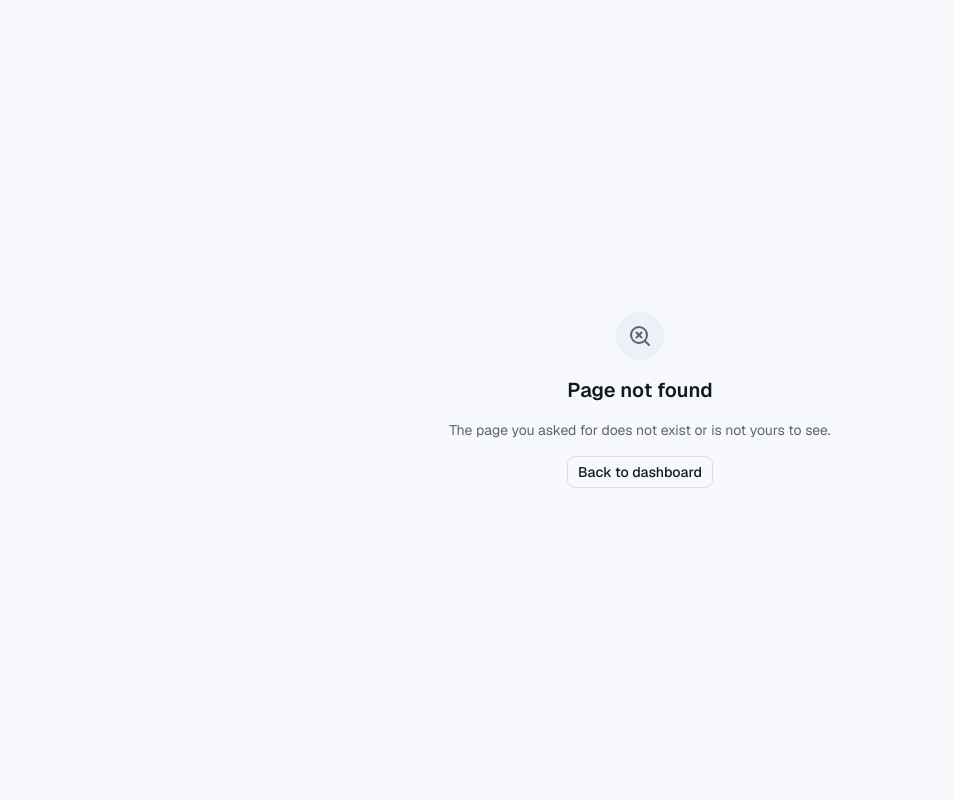
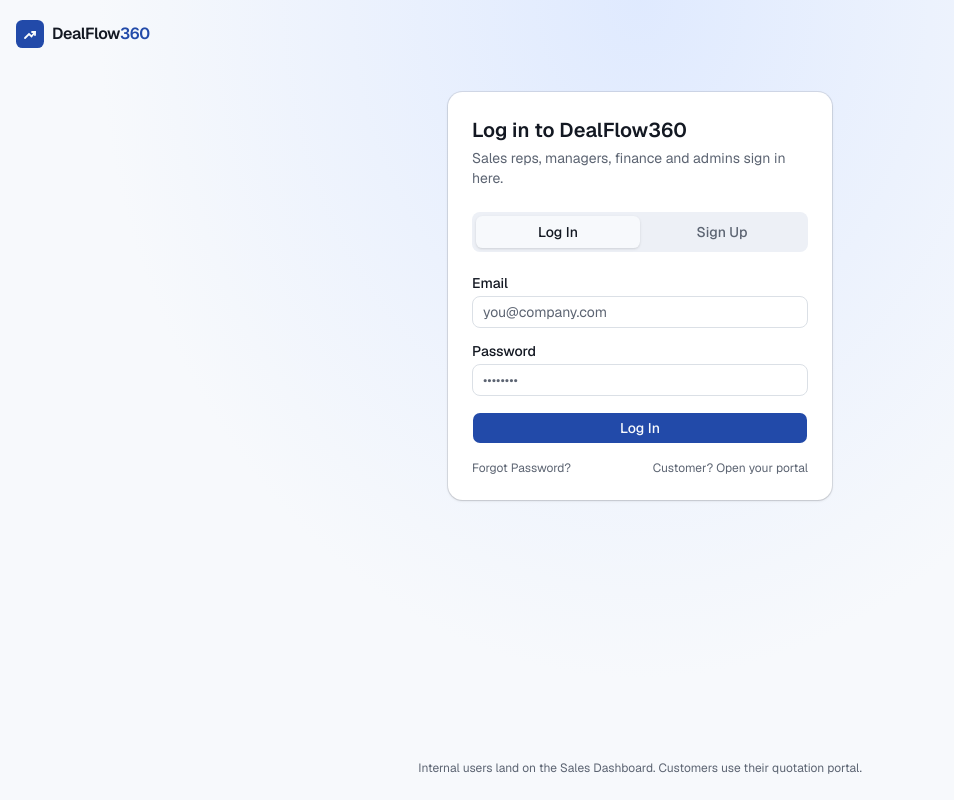
Before and after one commit to kuntardivyang/dealflow360, a Next.js app: page /login in a window 1280 px wide. Before the commit this address had no page. Shown: the whole page, without its empty margins (0-954 px from the left). Built offline with nearby package versions, Linux system fonts and the light colour scheme; no server answers.

Commit message:
20: Log In / Sign Up screens with inline field errors, Forgot Password link and portal link; already signed-in users are sent to the dashboard

```diff
--- /dev/null
+++ b/src/app/(auth)/layout.tsx
@@ -0,0 +1,18 @@
+// Owner: B. Frame for login and signup: no workspace navigation, centered card.
+import { Brand } from "@/components/shell/brand";
+
+export default function AuthLayout({ children }: { children: React.ReactNode }) {
+  return (
+    <div className="flex min-h-dvh flex-col bg-[radial-gradient(ellipse_at_top,var(--accent),transparent_60%)]">
+      <header className="mx-auto w-full max-w-[1400px] px-4 py-5">
+        <Brand href="/" />
+      </header>
+      <main className="flex flex-1 items-start justify-center px-4 pb-16 pt-6">
+        <div className="w-full max-w-sm rounded-2xl bg-card p-6 shadow-sm ring-1 ring-foreground/10">{children}</div>
+      </main>
+      <footer className="pb-6 text-center text-xs text-muted-foreground">
+        Internal users land on the Sales Dashboard. Customers use their quotation portal.
+      </footer>
+    </div>
+  );
+}
--- /dev/null
+++ b/src/app/(auth)/login/page.tsx
@@ -0,0 +1,21 @@
+import { redirect } from "next/navigation";
+import { loginAction } from "@/app/(internal)/actions/auth";
+import { AuthForm } from "@/components/auth/auth-form";
+import { getSessionUser, safeNextPath } from "@/lib/auth/internal";
+
+export const metadata = { title: "Log In" };
+
+export default async function LoginPage({ searchParams }: { searchParams: Promise<{ next?: string }> }) {
+  const { next } = await searchParams;
+  if (await getSessionUser()) redirect(safeNextPath(next));
+  const safeNext = next && safeNextPath(next) !== "/dashboard" ? safeNextPath(next) : undefined;
+  return (
+    <>
+      <div className="mb-6 space-y-1">
+        <h1 className="font-heading text-xl font-semibold">Log in to DealFlow360</h1>
+        <p className="text-sm text-muted-foreground">Sales reps, managers, finance and admins sign in here.</p>
+      </div>
+      <AuthForm mode="login" action={loginAction} next={safeNext} />
+    </>
+  );
+}
--- /dev/null
+++ b/src/app/(auth)/signup/page.tsx
@@ -0,0 +1,19 @@
+import { redirect } from "next/navigation";
+import { signupAction } from "@/app/(internal)/actions/auth";
+import { AuthForm } from "@/components/auth/auth-form";
+import { getSessionUser } from "@/lib/auth/internal";
+
+export const metadata = { title: "Sign Up" };
+
+export default async function SignupPage() {
+  if (await getSessionUser()) redirect("/dashboard");
+  return (
+    <>
+      <div className="mb-6 space-y-1">
+        <h1 className="font-heading text-xl font-semibold">Create your account</h1>
+        <p className="text-sm text-muted-foreground">For internal users. Customer access comes from the quotation link your rep sends.</p>
+      </div>
+      <AuthForm mode="signup" action={signupAction} />
+    </>
+  );
+}
--- /dev/null
+++ b/src/components/auth/auth-form.tsx
@@ -0,0 +1,125 @@
+"use client";
+
+import Link from "next/link";
+import { useActionState } from "react";
+import { Loader2 } from "lucide-react";
+import { Button } from "@/components/ui/button";
+import { Input } from "@/components/ui/input";
+import { Label } from "@/components/ui/label";
+import type { AuthFormState } from "@/app/(internal)/actions/auth";
+import { cn } from "@/lib/utils";
+
+type Mode = "login" | "signup";
+
+function Field({
+  id,
+  label,
+  errors,
+  children,
+}: {
+  id: string;
+  label: string;
+  errors?: string[];
+  children: React.ReactNode;
+}) {
+  return (
+    <div className="space-y-1.5">
+      <Label htmlFor={id}>{label}</Label>
+      {children}
+      {errors?.length ? (
+        <p id={`${id}-error`} role="alert" className="text-xs text-destructive">
+          {errors[0]}
+        </p>
+      ) : null}
+    </div>
+  );
+}
+
+/** Log In / Sign Up form (mockup screen 1). Field errors come back from the server action. */
+export function AuthForm({
+  mode,
+  action,
+  next,
+}: {
+  mode: Mode;
+  action: (prev: AuthFormState, form: FormData) => Promise<AuthFormState>;
+  next?: string;
+}) {
+  const [state, formAction, pending] = useActionState(action, null);
+  const errors = state && !state.ok ? state.fieldErrors ?? {} : {};
+  const generic = state && !state.ok && !state.fieldErrors ? state.message : null;
+
+  return (
+    <div className="space-y-6">
+      <nav aria-label="Log in or sign up" className="grid grid-cols-2 rounded-lg bg-muted p-1 text-sm font-medium">
+        {(["login", "signup"] as const).map((m) => (
+          <Link
+            key={m}
+            href={m === "login" ? (next ? `/login?next=${encodeURIComponent(next)}` : "/login") : "/signup"}
+            aria-current={mode === m ? "page" : undefined}
+            className={cn(
+              "rounded-md py-1.5 text-center transition-colors",
+              mode === m ? "bg-background text-foreground shadow-sm" : "text-muted-foreground hover:text-foreground",
+            )}
+          >
+            {m === "login" ? "Log In" : "Sign Up"}
+          </Link>
+        ))}
+      </nav>
+
+      <form action={formAction} className="space-y-4" noValidate>
+        {next ? <input type="hidden" name="next" value={next} /> : null}
+        {mode === "signup" ? (
+          <Field id="name" label="Full name" errors={errors.name}>
+            <Input id="name" name="name" autoComplete="name" required aria-invalid={!!errors.name} placeholder="Riya Rao" />
+          </Field>
+        ) : null}
+        <Field id="email" label="Email" errors={errors.email}>
+          <Input
+            id="email"
+            name="email"
+            type="email"
+            autoComplete="email"
+            required
+            aria-invalid={!!errors.email}
+            placeholder="you@company.com"
+            defaultValue={mode === "login" ? "" : undefined}
+          />
+        </Field>
+        <Field id="password" label="Password" errors={errors.password}>
+          <Input
+            id="password"
+            name="password"
+            type="password"
+            autoComplete={mode === "login" ? "current-password" : "new-password"}
+            required
+            minLength={mode === "signup" ? 8 : 1}
+            aria-invalid={!!errors.password}
+            placeholder={mode === "signup" ? "At least 8 characters" : "••••••••"}
+          />
+        </Field>
+        {generic ? (
+          <p role="alert" className="rounded-md bg-destructive/10 px-3 py-2 text-sm text-destructive">
+            {generic}
+          </p>
+        ) : null}
+        <Button type="submit" className="w-full" disabled={pending}>
+          {pending ? <Loader2 className="animate-spin" /> : null}
+          {mode === "login" ? "Log In" : "Create account"}
+        </Button>
+        {mode === "login" ? (
+          <div className="flex items-center justify-between text-xs text-muted-foreground">
+            <button type="button" className="hover:text-foreground" title="Not available in this build" onClick={() => undefined}>
+              Forgot Password?
+            </button>
+            <Link href="/portal/login" className="hover:text-foreground">
+              Customer? Open your portal
+            </Link>
+          </div>
+        ) : (
+          <p className="text-xs text-muted-foreground">New accounts start as Sales Rep. An Admin can change the role later.</p>
+        )}
+      </form>
+    </div>
+  );
+}
```
Also changed, not shown: 2 other files (tests, documents, lock files or other folders).
